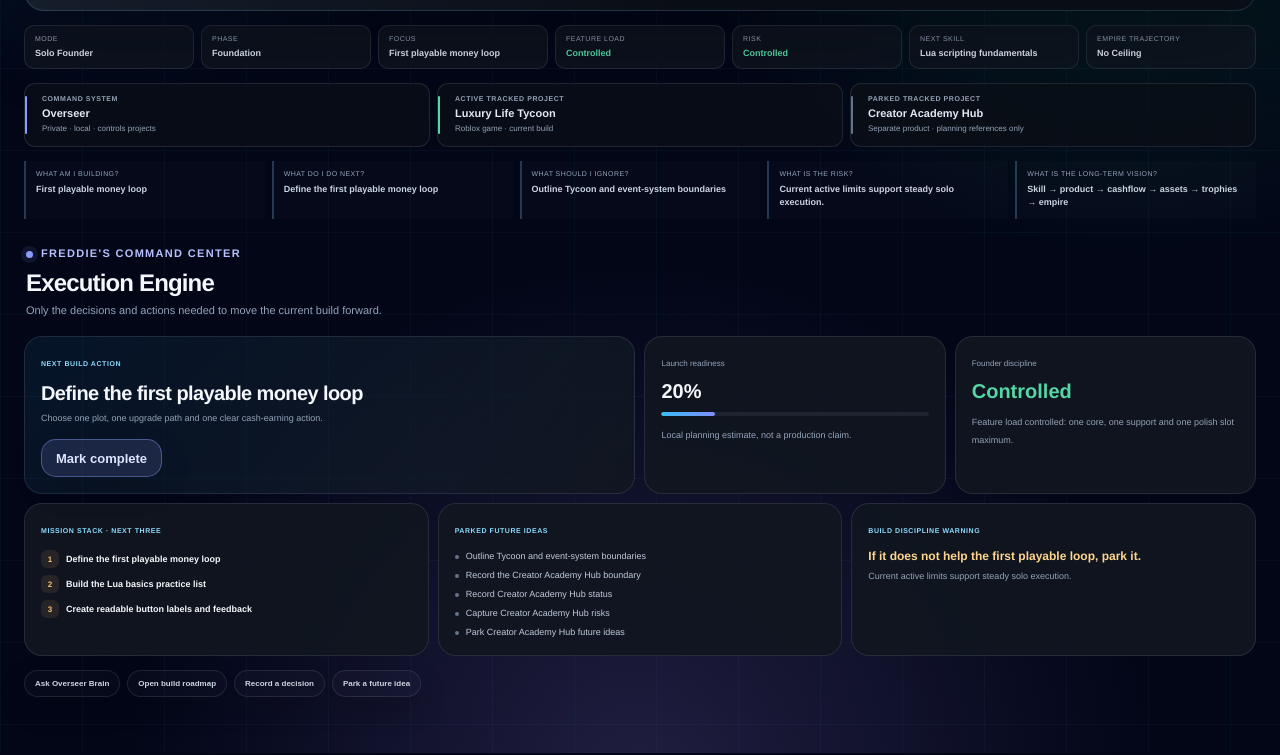
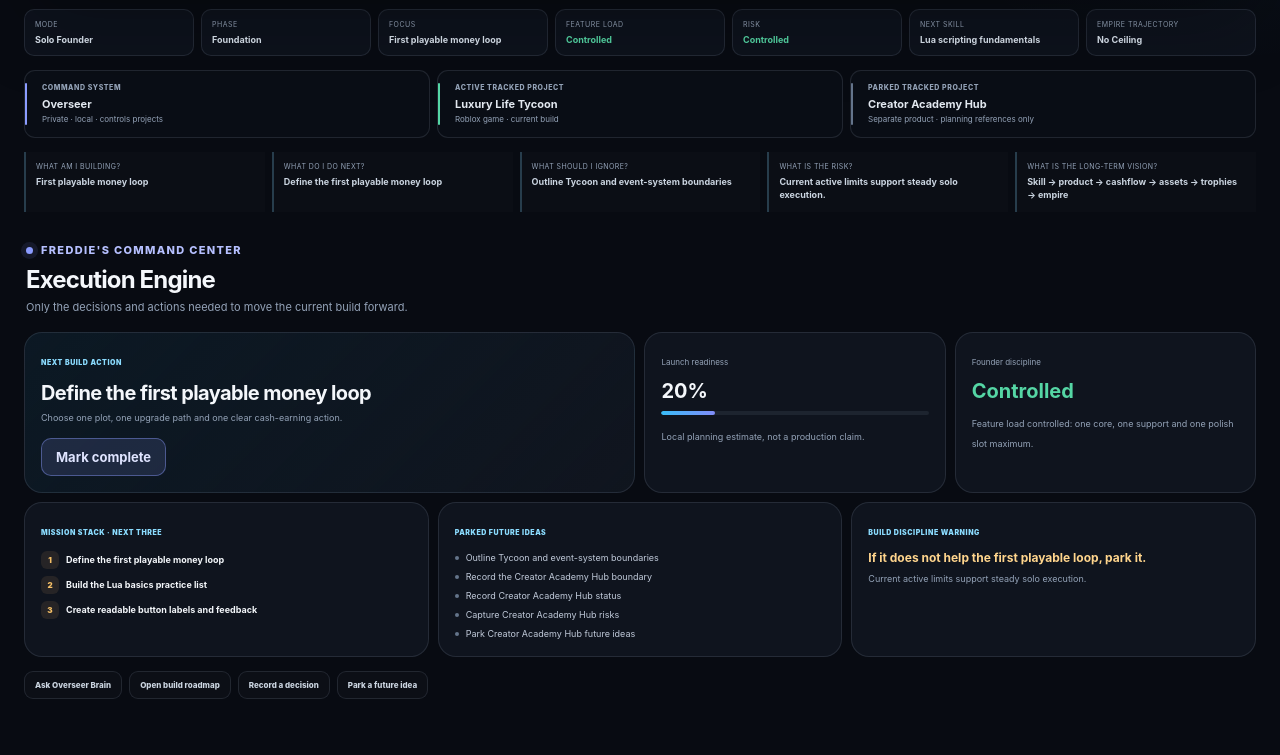
Before and after one commit to freddiemurray485-star/Creator-Academy-Product-Manager, a website: page index.html in a window 1280 px wide. Shown: the part 506-1261 px from the top of the page. Drawn offline with Linux system fonts and the light colour scheme.

Commit message:
Isolate Overseer app shell

```diff
--- a/css/helper-dashboard.css
+++ b/css/helper-dashboard.css
@@ -11,6 +11,28 @@
 	--helper-green: #55d6a5;
 	--helper-amber: #f4bf67;
 	--helper-red: #f47f8f;
+}
+
+*,
+*::before,
+*::after {
+	box-sizing: border-box;
+}
+
+html {
+	min-height: 100%;
+	background: var(--helper-bg);
+}
+
+button,
+input,
+select,
+textarea {
+	font: inherit;
+}
+
+button {
+	-webkit-tap-highlight-color: transparent;
 }
 
 body.helper-app {
--- a/index.html
+++ b/index.html
@@ -8,9 +8,7 @@
 	<meta name="theme-color" content="#020617">
 
 	<meta name="viewport" content="width=device-width, initial-scale=1.0">
-	<!-- Runtime CSS bundle generated from the original source layers in css/. -->
-	<link rel="stylesheet" href="css/academy.bundle.css">
-	<link rel="stylesheet" href="css/topbar-modern.css">
+	<!-- Overseer uses its own private application stylesheet. -->
 	<link rel="stylesheet" href="css/helper-dashboard.css">
 	<link rel="icon" href="favicon.ico" sizes="any">
 	<link rel="icon" type="image/png" href="favicon.png">
```
